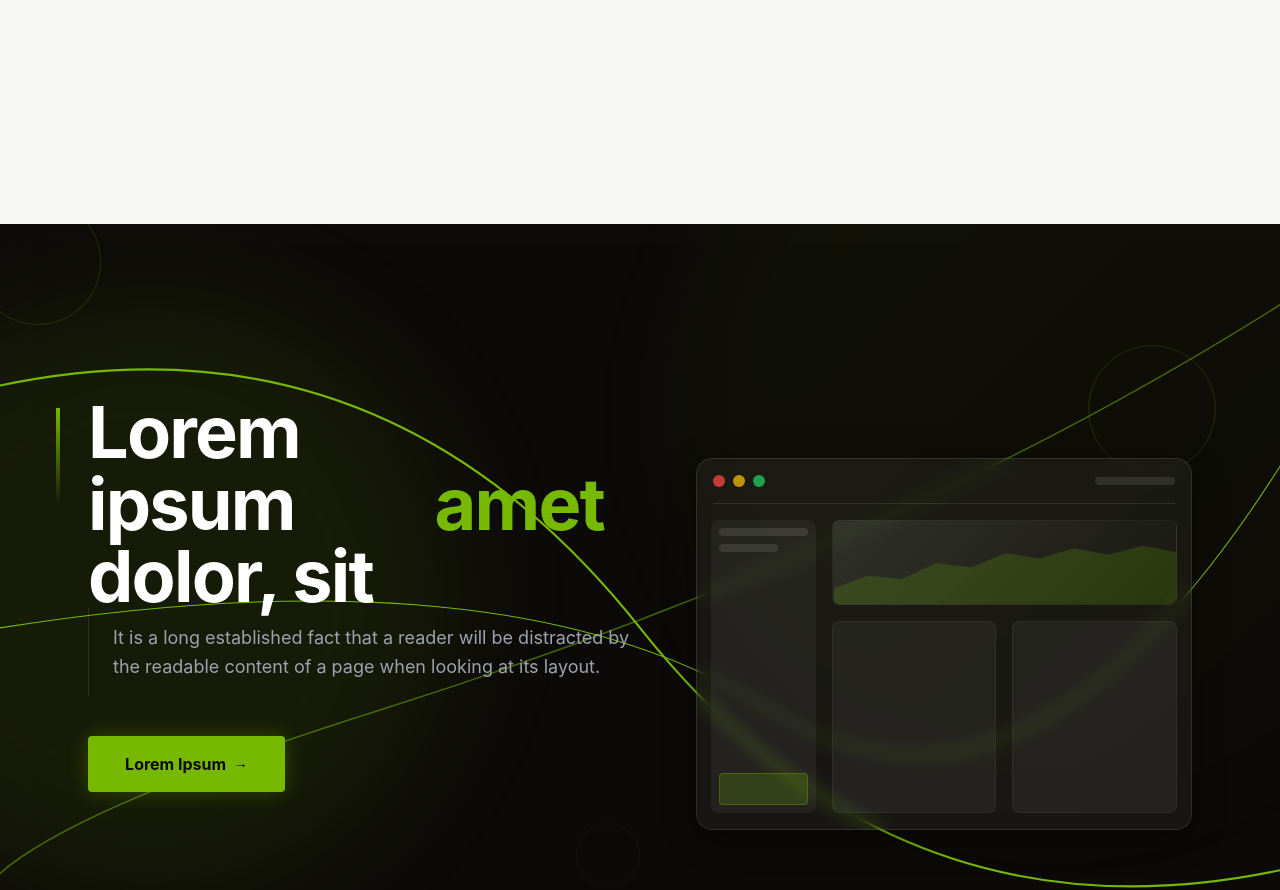
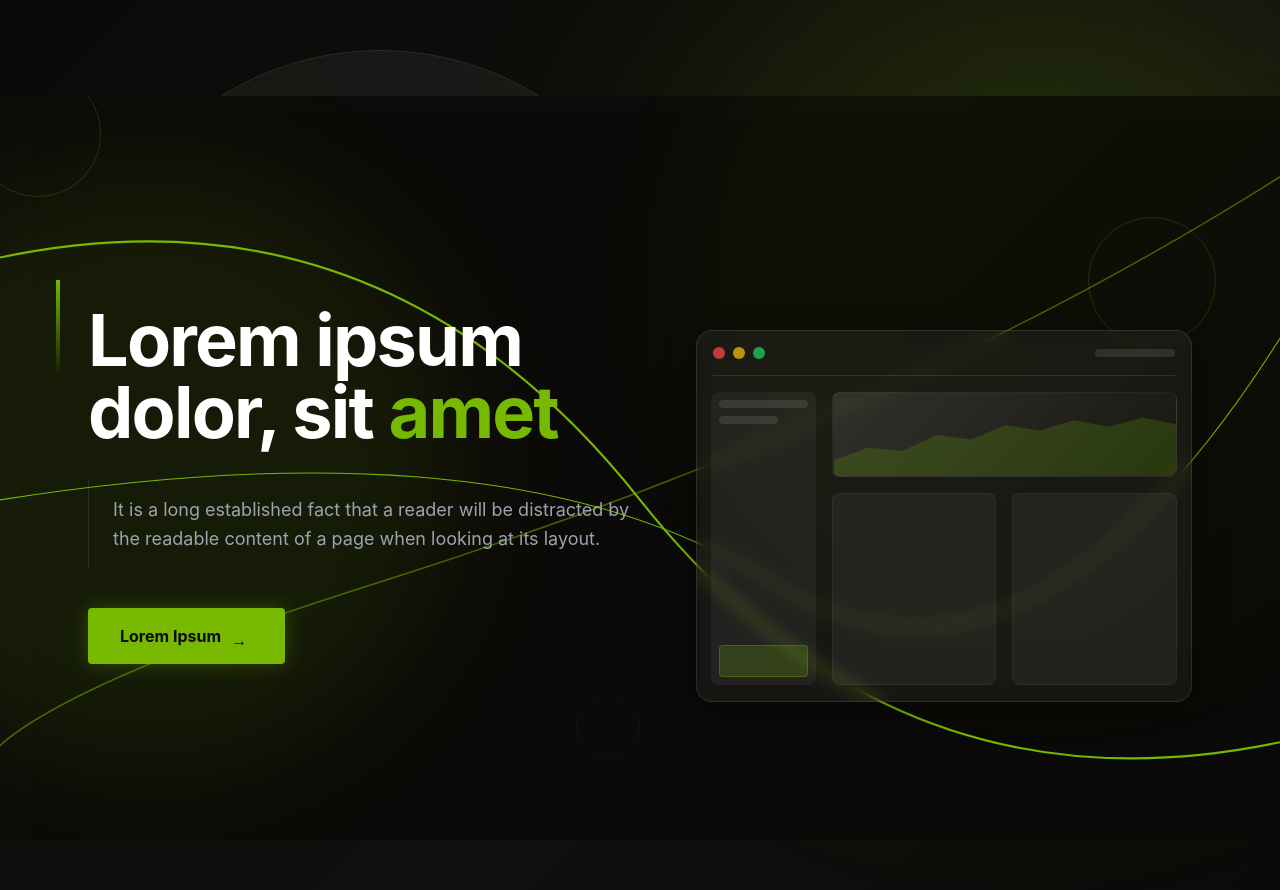
Before and after one commit to SavioMoraes/EdTech---Teste-de-Frontend, a website: page index.html in a window 1280 px wide. Shown: the top 890 px of the page. Drawn offline with Linux system fonts and the light colour scheme.

Commit message:
feat(header): implement header based on figma layout with correct spacing, typography and aligment

```diff
--- a/assets/css/styles.css
+++ b/assets/css/styles.css
@@ -49,7 +49,7 @@ a {
   max-width: 1280px !important;
   min-height: 3128px;
   height: 5903px;
-  margin: o auto;
+  padding: 0;
   display: flex;
   flex-direction: column;
   background-color: #F7F8F5;
@@ -58,8 +58,53 @@ a {
 /* HEADER */
 .page-header {
   width: 100%;
-  margin-top: 128px;
-  margin-bottom: 128px;
+  position: relative;
+  overflow: hidden;
+}
+
+.page-header__gradient {
+  position: absolute;
+  inset: 0;
+  background: linear-gradient(
+    135deg,
+    #0c0a08 0%,
+    #0F0D0B 30%,
+    #12100E 60%,
+    #0c0a08 100%
+  );
+  z-index: 0;
+}
+
+.page-header__gradient-blur {
+  position: absolute;
+  width: 800px;
+  height: 800px;
+  top: -100px;
+  right: -150px;
+  border-radius: 50%;
+  background: radial-gradient(
+    circle,
+    rgba(118, 185, 0, 0.25) 0%,
+    rgba(118, 185, 0, 0.15) 40%,
+    rgba(118, 185, 0, 0.05) 70%,
+    transparent 100%
+  );
+  filter: blur(120px);
+  z-index: 0;
+}
+
+.page-header__overlay-blur {
+  position: absolute;
+  width: 600px;
+  height: 600px;
+  top: 50px;
+  left: 80px;
+  border-radius: 50%;
+  background: rgba(255, 255, 255, 0.05);
+  backdrop-filter: blur(120px);
+  -webkit-backdrop-filter: blur(120px);
+  border: 1px solid rgba(255, 255, 255, 0.08);
+  z-index: 1;
 }
 
 .page-header__container {
@@ -73,6 +118,7 @@ a {
   height: 743.75px;
   background: #0c0a08;
   overflow: hidden;
+  z-index: 2;
 }
 
 .page-header__bg-grid {
@@ -176,12 +222,13 @@ a {
 
 .page-header__inner {
   position: relative;
-  z-index: 2;
+  z-index: 1;
   display: flex;
   flex-direction: column;
-  align-items: flex-start;
+  justify-content: center;
+  align-items: stretch;
+  width: 1152px;
   padding: 0 24px;
-  width: 1152px;
   max-width: 1280px;
   height: 487.75px;
 }
@@ -190,6 +237,8 @@ a {
   position: relative;
   width: 1104px;
   height: 487.75px;
+  display: flex;
+  align-items: center;
 }
 
 .page-header__content-left {
@@ -212,45 +261,52 @@ a {
   height: 96px;
   left: -32px;
   top: 8px;
-  background: linear-gradient(180deg, #76b900 0%, rgba(118, 185, 0, 0) 100%);
+  background: linear-gradient(
+    180deg,
+    #76b900 0%,
+    rgba(118, 185, 0, 0) 100%
+  );
+  flex: none;
+  order: 3;
+  flex-grow: 0;
   z-index: 3;
 }
 
 .page-header__heading-wrap {
-  width: 516.16px;
-  height: 144px;
+  display: flex;
+  flex-direction: column;
+  align-items: flex-start;
+  padding: 0;
+  flex: none;
+  order: 0;
+  align-self: stretch;
+  flex-grow: 0;
   z-index: 0;
 }
 
 .page-header__title {
   width: 516.16px;
   height: 144px;
+  margin: 0;
   font-family: "Inter", Arial, Helvetica, sans-serif;
   font-style: normal;
   font-weight: 700;
   font-size: 72px;
   line-height: 72px;
-  display: flex;
+  letter-spacing: -1.8px;
+  display: block;
   align-items: center;
   letter-spacing: -1.8px;
   color: #ffffff;
+  flex: none;
+  order: 0;
+  align-self: stretch;
+  flex-grow: 0;
 }
 
 .page-header__title span {
   color: #76b900;
-}
-
-.page-header__description-wrap {
-  box-sizing: border-box;
-  display: flex;
-  flex-direction: column;
-  align-items: flex-start;
-  padding: 0 0 0 24px;
-  width: 516.16px;
-  max-width: 576px;
-  height: 88px;
-  border-left: 1px solid rgba(255, 255, 255, 0.1);
-  z-index: 1;
+  white-space: nowrap;
 }
 
 .page-header__description {
@@ -264,6 +320,27 @@ a {
   display: flex;
   align-items: center;
   color: #9ca3af;
+  flex: none;
+  order: 0;
+  flex-grow: 0;
+  margin: 0;
+}
+
+.page-header__description-wrap{
+  box-sizing: border-box;
+  display: flex;
+  flex-direction: column;
+  align-items: flex-start;
+  padding: 0 0 0 24px;
+  width: 516.16px;
+  max-width: 576px;
+  height: 88px;
+  border-left: 1px solid rgba(255, 255, 255, 0.1);
+  flex: none;
+  order: 1;
+  align-self: stretch;
+  flex-grow: 0;
+  z-index: 1;
 }
 
 .page-header__actions {
@@ -274,6 +351,10 @@ a {
   gap: 16px;
   width: 516.16px;
   height: 64px;
+  flex: none;
+  order: 2;
+  align-self: stretch;
+  flex-grow: 0;
   z-index: 2;
 }
 
@@ -290,9 +371,15 @@ a {
   border-radius: 4px;
   border: none;
   cursor: pointer;
+  flex: none;
+  order: 0;
+  flex-grow: 0;
 }
 
+
 .page-header__button-text {
+  width: 111.2px;
+  height: 24px;
   font-family: "Inter", Arial, Helvetica, sans-serif;
   font-style: normal;
   font-weight: 700;
@@ -302,18 +389,27 @@ a {
   align-items: center;
   text-align: center;
   color: #0c0a08;
+  flex: none;
+  order: 0;
+  flex-grow: 0;
+  margin: 0;
 }
 
 .page-header__button-icon {
   display: flex;
-  align-items: center;
-  justify-content: center;
-  padding-left: 8px;
+  flex-direction: column;
+  align-items: flex-start;
+  padding-left: 0 0 0 8px;
   width: 21.33px;
   height: 13.33px;
   color: #0c0a08;
-  font-size: 14px;
-  font-weight: 700;
+  flex: none;
+  order: 1;
+  flex-grow: 0;
+}
+
+.page-header__button:hover {
+  background: #8ed100;
 }
 
 .page-header__content-right {
@@ -327,6 +423,14 @@ a {
   justify-content: flex-end;
   align-items: flex-start;
 }
+
+/* .page-header__content-right {
+  display: flex;
+  justify-content: center;
+  align-items: center;
+
+  max-width: 520px;
+} */
 
 .page-header__card {
   box-sizing: border-box;
@@ -366,11 +470,48 @@ a {
   height: 12px;
 }
 
+/* .page-header__card {
+  width: 420px;
+  height: 260px;
+
+  border-radius: 12px;
+
+  background: rgba(255, 255, 255, 0.05);
+
+  backdrop-filter: blur(20px);
+  -webkit-backdrop-filter: blur(20px);
+
+  border: 1px solid rgba(255, 255, 255, 0.08);
+
+  box-shadow: 0 20px 60px rgba(0, 0, 0, 0.5);
+
+  overflow: hidden;
+}
+
+.page-header__card-top {
+  display: flex;
+  align-items: center;
+  justify-content: space-between;
+
+  padding: 12px;
+}
+
+.page-header__card-dots {
+  display: flex;
+  gap: 6px;
+} */
+
 .page-header__dot {
   width: 12px;
   height: 12px;
   border-radius: 9999px;
 }
+
+/* .page-header__dot {
+  width: 8px;
+  height: 8px;
+  border-radius: 50%;
+} */
 
 .page-header__dot--red {
   background: rgba(239, 68, 68, 0.8);
@@ -391,6 +532,25 @@ a {
   border-radius: 9999px;
 }
 
+/* .page-header__dot--red {
+  background: #ff5f56;
+}
+
+.page-header__dot--yellow {
+  background: #ffbd2e;
+}
+
+.page-header__dot--green {
+  background: #27c93f;
+}
+
+.page-header__card-top-line {
+  width: 80px;
+  height: 4px;
+  background: rgba(255, 255, 255, 0.2);
+  border-radius: 2px;
+} */
+
 .page-header__card-body {
   display: flex;
   flex-direction: row;
@@ -400,6 +560,11 @@ a {
   width: 462px;
   height: 293px;
 }
+
+/* .page-header__card-body {
+  display: flex;
+  height: calc(100% - 40px);
+} */
 
 .page-header__sidebar {
   display: flex;
@@ -448,6 +613,37 @@ a {
   border-radius: 4px;
 }
 
+/* .page-header__sidebar {
+  width: 80px;
+  padding: 12px;
+
+  display: flex;
+  flex-direction: column;
+  justify-content: space-between;
+}
+
+.page-header__sidebar-line {
+  display: block;
+  height: 6px;
+  background: rgba(255, 255, 255, 0.2);
+  border-radius: 4px;
+}
+
+.page-header__sidebar-line--1 {
+  width: 60%;
+}
+
+.page-header__sidebar-line--2 {
+  width: 40%;
+}
+
+.page-header__sidebar-highlight {
+  width: 100%;
+  height: 20px;
+  background: #76b900;
+  border-radius: 4px;
+} */
+
 .page-header__main-panels {
   display: flex;
   flex-direction: column;
@@ -456,6 +652,15 @@ a {
   width: 345.5px;
   height: 293px;
 }
+
+/* .page-header__main-panels {
+  flex: 1;
+  padding: 12px;
+
+  display: flex;
+  flex-direction: column;
+  gap: 12px;
+} */
 
 .page-header__chart {
   position: relative;
@@ -520,6 +725,16 @@ a {
   );
 }
 
+/* .page-header__chart {
+  height: 60px;
+  background: linear-gradient(
+    to right,
+    #76b900,
+    rgba(118, 185, 0, 0.3)
+  );
+  border-radius: 6px;
+} */
+
 .page-header__panels-row {
   display: flex;
   flex-direction: row;
@@ -538,12 +753,24 @@ a {
   flex-grow: 1;
 }
 
-.page-title {
+/* .page-header__panels-row {
+  display: flex;
+  gap: 8px;
+}
+
+.page-header__panel {
+  flex: 1;
+  height: 60px;
+  background: rgba(255, 255, 255, 0.1);
+  border-radius: 6px;
+} */
+
+/* .page-title {
   font-size: 2.5rem;
   font-weight: 700;
   line-height: 1.2;
   color: #111111;
-}
+} */
 
 /* MAIN */
 .page-main {
--- a/index.html
+++ b/index.html
@@ -12,6 +12,9 @@
   <div class="page-layout">
 
     <header class="page-header" aria-label="Cabeçalho da página">
+      <div class="page-header__gradient"></div>
+      <div class="page-header__gradient-blur"></div>
+      <div class="page-header__overlay-blur"></div>
       <div class="page-header__container">
         <!-- CAMADAS DECORATIVAS -->
         <div class="page-header__bg-grid"></div>
```
